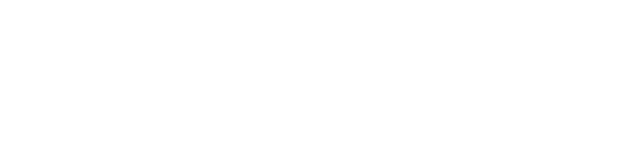
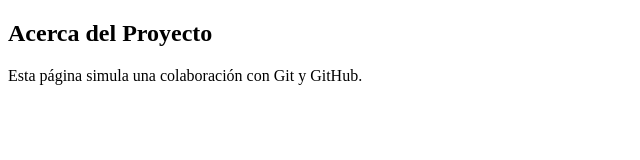
Before and after one commit to Pabon1712/PabonSantiago-LSIII-2025-1, a plain HTML site: page index.html in a window 1280 px wide. Shown: the whole page, without its empty margins (0-640 px from the left). Drawn offline with Linux system fonts and the light colour scheme.

Commit message:
P2 Agregar sección body

```diff
--- a/index.html
+++ b/index.html
@@ -5,6 +5,12 @@
   <title>Mi Proyecto LSIII</title>
 </head>
 <body>
+  <main>
+    <section>
+      <h2>Acerca del Proyecto</h2>
+      <p>Esta página simula una colaboración con Git y GitHub.</p>
+    </section>
+  </main>
 
 </body>
 </html>
```
